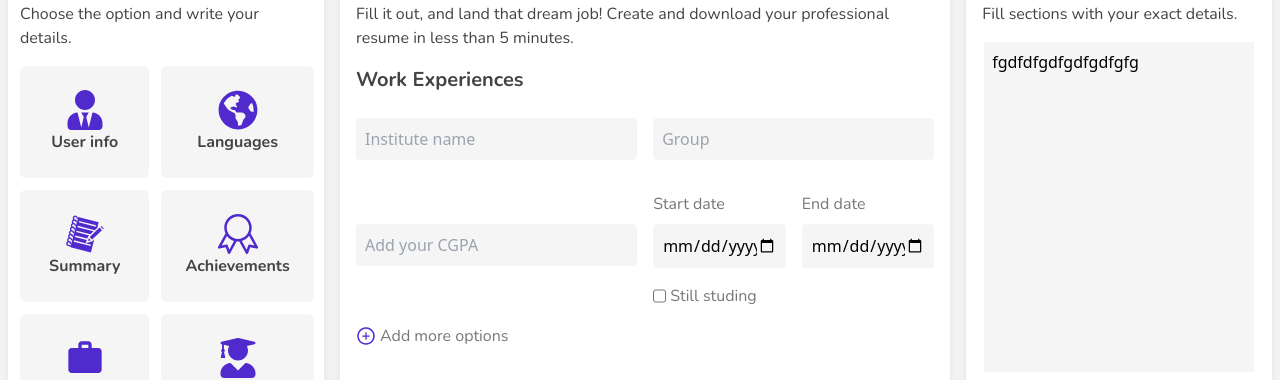
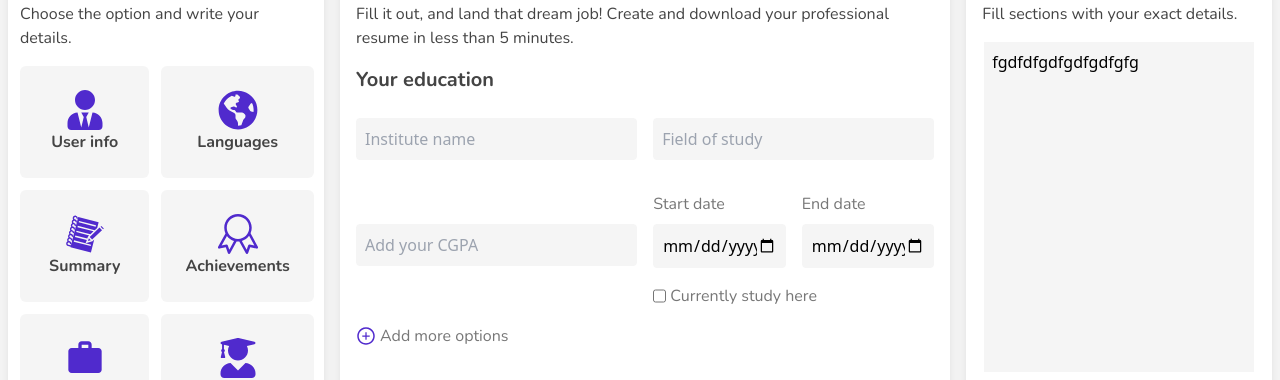
Before and after one commit to Sujoy-cb/resume-web, a React (Vite) app: page / in a window 1280 px wide. Shown: the part 178-558 px from the top of the page. Built offline with nearby package versions, Linux system fonts and the light colour scheme.

Commit message:
education 90%

```diff
--- a/src/components/Education/Education.jsx
+++ b/src/components/Education/Education.jsx
@@ -15,7 +15,7 @@ const Education = () => {
         </p>
         <div className="ex_inputs mt-4">
           <h4 className="font-Nunito text-xl text-textColor font-bold">
-            Work Experiences
+            Your education
           </h4>
           <div className="ex_inputItems grid grid-cols-2 gap-4">
             <div className="company_name mt-4">
@@ -32,7 +32,7 @@ const Education = () => {
                 <input
                   className="border border-solid border-[#f5f5f5] bg-[#f5f5f5] w-full p-2 rounded mt-2 outline-none"
                   type="text"
-                  placeholder="Group"
+                  placeholder="Field of study"
                 />
               </label>
             </div>
@@ -68,14 +68,18 @@ const Education = () => {
                   />
                 </label>
               </div>
-              <div className="still_working flex gap-1">
-              <input id="checkbox" type="checkbox" />
-              <label htmlFor="checkbox" className="font-Nunito text-base text-[#777] font-normal" >
-                    Still studing
-                  </label>
+              <div className="currently_study w-[200px] flex gap-1">
+                <input
+                  id="checkbox"
+                  type="checkbox"
+                />
+                <label
+                  htmlFor="checkbox"
+                  className="font-Nunito text-base text-[#777] font-normal">
+                  Currently study here
+                </label>
               </div>
             </div>
-
           </div>
         </div>
         <div className="add_more flex mt-4 cursor-default">
@@ -102,7 +106,7 @@ const Education = () => {
         </div>
       </div>
     </>
-  )
-}
+  );
+};
 
-export default Education
+export default Education;
--- a/src/components/Experience/Experience.jsx
+++ b/src/components/Experience/Experience.jsx
@@ -92,7 +92,7 @@ const Experience = () => {
           <AiOutlinePlusCircle className="text-xl text-bcolor mt-[2px]" />
           <span>
             <p className="font-Nunito text-base text-[#777] font-normal ml-1">
-              Your responsibilities
+              Add more options
             </p>
           </span>
         </div>
```
